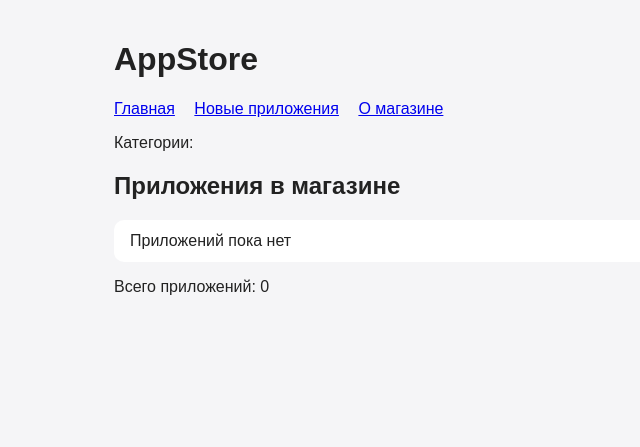
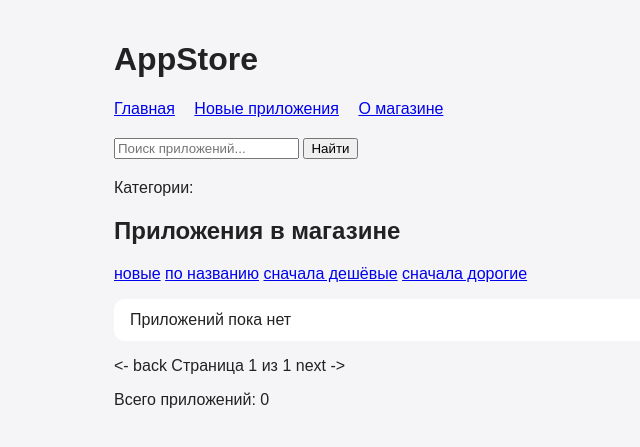
Before and after one commit to vlados333-droid/appstore, a Django app: page /?sort=new in a window 1280 px wide. Shown: the top 447 px of the page, without its empty margins (176-816 px from the left). Run offline with Django 5.2, Linux system fonts and the light colour scheme; data that the repository does not hold is empty.

Commit message:
add pagination, search, sort on index

```diff
--- a/main/models.py
+++ b/main/models.py
@@ -17,7 +17,7 @@ class App(models.Model):
     description = models.TextField(blank=True)
     price = models.DecimalField(max_digits=6, decimal_places=2, default=0)
     created_at = models.DateTimeField(auto_now_add=True)
-    category = models.ForeignKey(Category, on_delete=models.CASCADE, null=True)
+    category = models.ForeignKey(Category, on_delete=models.CASCADE, null=True, blank=True)
 
     def __str__(self):
        return self.name
--- a/main/static/main/style.css
+++ b/main/static/main/style.css
@@ -22,3 +22,7 @@ li {
     padding: 12px 16px;
     margin-bottom: 10px;
 }
+
+form {
+    margin: 20px auto;
+}
--- a/main/templates/main/base.html
+++ b/main/templates/main/base.html
@@ -14,6 +14,14 @@
         <a href="{% url 'about' %}">О магазине</a>
     </nav>
 
+    <form method="GET" action="{% url 'index' %}">
+        <input type="text" name="q" placeholder="Поиск приложений..." value="{{ q }}">
+        {% if request.GET.sort %}
+            <input type="hidden" name="sort" value="{{ request.GET.sort }}">
+        {% endif %}
+        <button type="submit">Найти</button>
+    </form>
+
     {% block content %}{% endblock %}
 </body>
 </html>
--- a/main/templates/main/index.html
+++ b/main/templates/main/index.html
@@ -16,8 +16,15 @@
 
     <h2>Приложения в магазине</h2>
 
+    <p>
+        <a href="?sort=new{% if q %}&q={{ q }}{% endif %}">новые</a>
+        <a href="?sort=name{% if q %}&q={{ q }}{% endif %}">по названию</a>
+        <a href="?sort=price{% if q %}&q={{ q }}{% endif %}">сначала дешёвые</a>
+        <a href="?sort=expensive{% if q %}&q={{ q }}{% endif %}">сначала дорогие</a>
+    </p>
+
     <ul>
-        {% for app in apps %}
+        {% for app in page_obj %}
         <li><strong><a href="{% url 'app_detail' app.id %}">{{ app.name }}</a></strong> - {{ app.category }}<br>
             {{ app.description|truncatechars:60 }}<br>
             {% if app.price == 0 %}
@@ -31,5 +38,21 @@
         {% endfor %}
     </ul>
 
-    <p>Всего приложений: {{ apps|length }}</p>
+    <p>
+        {% if page_obj.has_previous %}
+            <a href="?page={{ page_obj.previous_page_number }}&sort={{ sort }}&q={{ q }}"><- back</a>
+        {% else %}
+            <- back
+        {% endif %}
+
+        Страница {{ page_obj.number }} из {{ page_obj.paginator.num_pages }}
+
+        {% if page_obj.has_next %}
+            <a href="?page={{ page_obj.next_page_number }}&sort={{ sort }}&q={{ q }}">next -></a>
+        {% else %}
+            next ->
+        {% endif %}
+    </p>
+
+    <p>Всего приложений: {{ page_obj|length }}</p>
 {% endblock %}
--- a/main/views.py
+++ b/main/views.py
@@ -1,15 +1,39 @@
 from django.shortcuts import render, get_object_or_404
 from django.http import HttpResponse
+from django.db.models import Q
+from django.core.paginator import Paginator
 
 from .models import App, Category
 
+SORTS = {
+    'new': '-created_at',
+    'name': 'name',
+    'price': 'price',
+    'expensive': '-price',
+}
+
 
 def index(request):
-    apps = App.objects.order_by('-created_at').all()
+    q = request.GET.get('q', '')
+    sort = request.GET.get('sort', 'new')
+
+    if q:
+        apps = App.objects.filter(Q(name__icontains=q) | Q(description__icontains=q))
+    else:
+        apps = App.objects.all()
+
+    apps = apps.order_by(SORTS.get(sort, '-created_at'))
     featured = App.objects.order_by('-price').first()
     categories = Category.objects.all()
+
+    paginator = Paginator(apps, 3)
+    page_number = request.GET.get('page')
+    page_obj = paginator.get_page(page_number)
+
     return render(request, 'main/index.html', {
-        'apps': apps,
+        'q': q,
+        'sort': sort,
+        'page_obj': page_obj,
         'featured': featured,
         'categories': categories,
     })
```
Also changed, not shown: main/migrations/0003_alter_app_options_alter_category_options_and_more.py (added).
